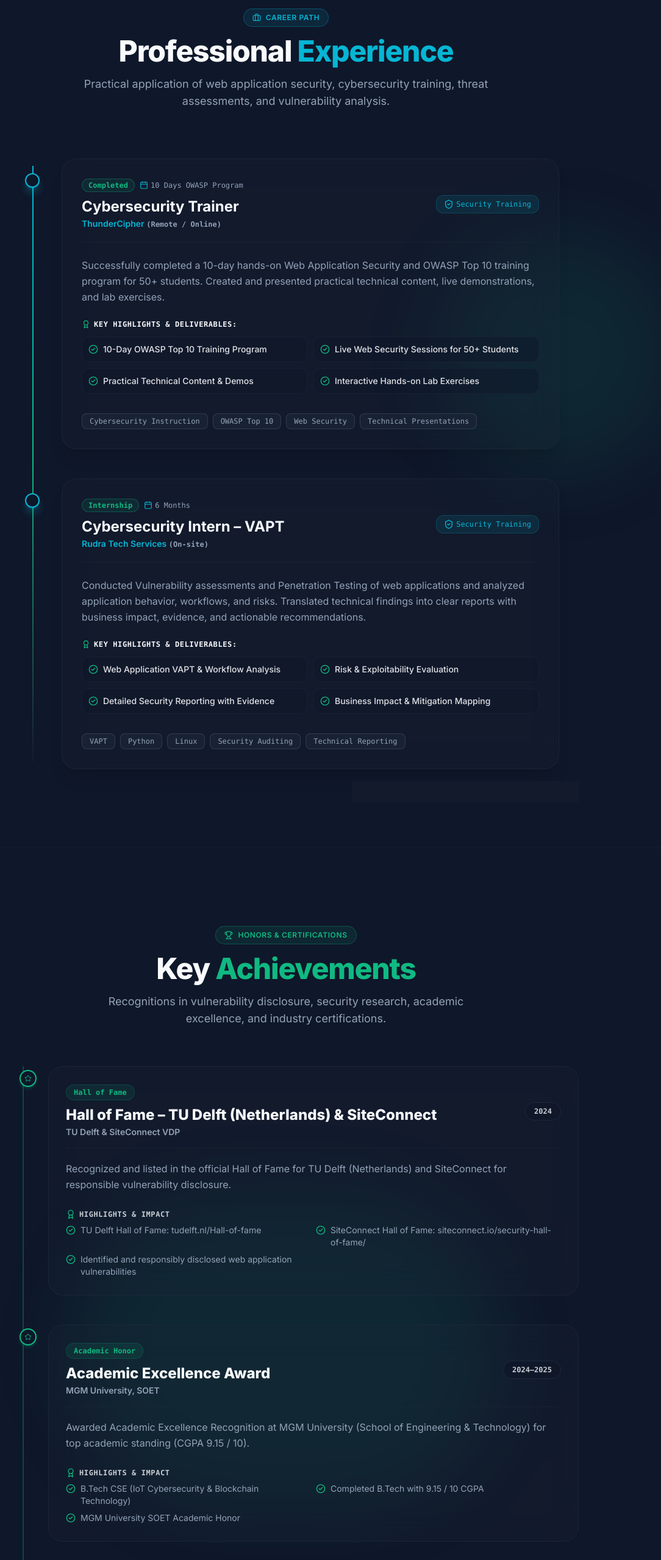
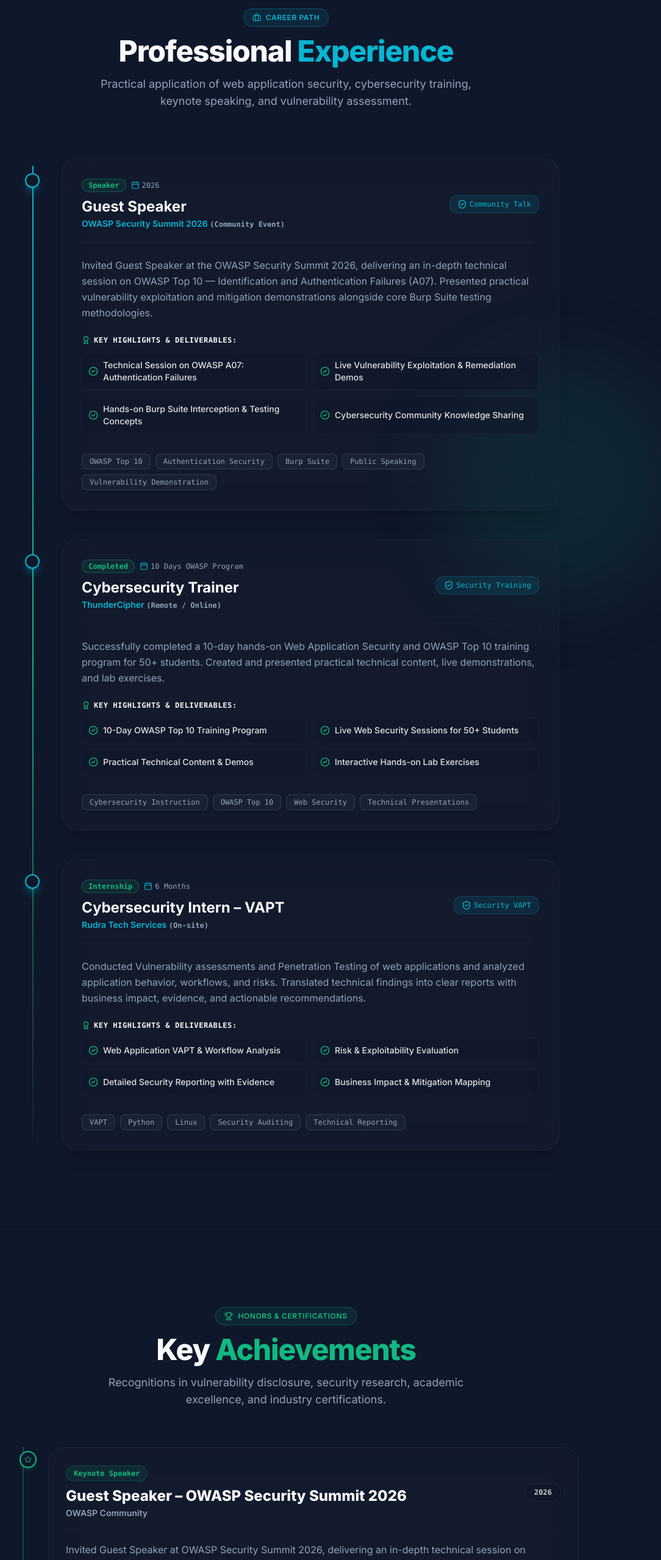
Before and after one commit to ShrutiiiShinde/secure-dev-portfolio, a Next.js app: page / in a window 1280 px wide. Shown: the part 2060-4619 px from the top of the page at 61% size, without its empty margins (171-1255 px from the left). Built offline with nearby package versions, Linux system fonts and the light colour scheme.

Commit message:
add Guest Speaker experience at OWASP Security Summit 2026

```diff
--- a/app/resume/page.tsx
+++ b/app/resume/page.tsx
@@ -54,7 +54,7 @@ export default function ResumePage() {
             Curriculum <span className="text-primary">Vitae</span>
           </h1>
           <p className="text-muted-foreground text-base sm:text-lg max-w-2xl">
-            A comprehensive breakdown of VAPT experience, cybersecurity instruction, projects, achievements, and technical skillsets matching the official resume.
+            A comprehensive breakdown of VAPT experience, keynote speaking, cybersecurity instruction, projects, achievements, and technical skillsets matching the official resume.
           </p>
         </div>
 
@@ -130,23 +130,23 @@ export default function ResumePage() {
           <div className="space-y-6">
             <h3 className="text-xs font-mono font-bold uppercase text-primary tracking-wider flex items-center gap-2">
               <Briefcase className="w-4 h-4" />
-              <span>EXPERIENCE</span>
+              <span>EXPERIENCE & COMMUNITY CONTRIBUTIONS</span>
             </h3>
 
             <div className="space-y-8 pl-4 border-l-2 border-primary/30">
-              {/* Entry 1: Cybersecurity Intern – VAPT */}
+              {/* Entry 1: Guest Speaker – OWASP Security Summit 2026 */}
               <div className="space-y-2">
                 <div className="flex flex-col sm:flex-row sm:items-center justify-between gap-1">
                   <h4 className="text-lg font-bold text-foreground">
-                    Cybersecurity Intern – VAPT <span className="text-muted-foreground font-normal">| Rudra Tech Services (On-site)</span>
+                    Guest Speaker <span className="text-muted-foreground font-normal">| OWASP Security Summit 2026</span>
                   </h4>
                   <span className="text-xs font-mono text-secondary font-semibold">
-                    6 Months | On-site
+                    2026 | Keynote Session
                   </span>
                 </div>
                 <ul className="list-disc list-inside text-xs sm:text-sm text-muted-foreground space-y-1.5 pt-2">
-                  <li>Conducted Vulnerability assessments and Penetration Testing of web applications and analyzed application behavior, workflows, and risks.</li>
-                  <li>Translated technical findings into clear reports with business impact, evidence, and actionable recommendations.</li>
+                  <li>Delivered a technical session on OWASP Top 10 — Identification & Authentication Failures (A07).</li>
+                  <li>Presented live vulnerability exploitation, mitigation strategies, and practical Burp Suite testing concepts.</li>
                 </ul>
               </div>
 
@@ -163,6 +163,22 @@ export default function ResumePage() {
                 <ul className="list-disc list-inside text-xs sm:text-sm text-muted-foreground space-y-1.5 pt-2">
                   <li>Delivered a 10-day hands-on Web Application Security and OWASP Top 10 training program for 50+ students.</li>
                   <li>Created and presented practical technical content, demonstrations, and hands-on lab exercises.</li>
+                </ul>
+              </div>
+
+              {/* Entry 3: Cybersecurity Intern – VAPT */}
+              <div className="space-y-2">
+                <div className="flex flex-col sm:flex-row sm:items-center justify-between gap-1">
+                  <h4 className="text-lg font-bold text-foreground">
+                    Cybersecurity Intern – VAPT <span className="text-muted-foreground font-normal">| Rudra Tech Services (On-site)</span>
+                  </h4>
+                  <span className="text-xs font-mono text-secondary font-semibold">
+                    6 Months | On-site
+                  </span>
+                </div>
+                <ul className="list-disc list-inside text-xs sm:text-sm text-muted-foreground space-y-1.5 pt-2">
+                  <li>Conducted Vulnerability assessments and Penetration Testing of web applications and analyzed application behavior, workflows, and risks.</li>
+                  <li>Translated technical findings into clear reports with business impact, evidence, and actionable recommendations.</li>
                 </ul>
               </div>
             </div>
@@ -227,6 +243,14 @@ export default function ResumePage() {
             <ul className="space-y-3 text-xs sm:text-sm text-muted-foreground">
               <li className="space-y-1">
                 <div className="font-semibold text-foreground">
+                  • Guest Speaker – OWASP Security Summit 2026
+                </div>
+                <p className="text-xs text-muted-foreground pl-3">
+                  Delivered session on OWASP Top 10 Identification & Authentication Failures (A07) with Burp Suite demos.
+                </p>
+              </li>
+              <li className="space-y-1">
+                <div className="font-semibold text-foreground">
                   • Hall of Fame – TU Delft (Netherlands) & SiteConnect
                 </div>
                 <p className="text-xs text-muted-foreground pl-3">
@@ -268,7 +292,7 @@ export default function ResumePage() {
             <div className="grid grid-cols-1 gap-4 text-xs font-mono">
               <div className="p-3.5 rounded-xl border border-muted/60 bg-background/50 space-y-1">
                 <span className="text-primary font-bold">Product & Communication:</span>
-                <p className="text-muted-foreground font-sans">Technical Writing, Content Creation, Presentation, Public Speaking, Audience Engagement, Problem Solving, Documentation</p>
+                <p className="text-muted-foreground font-sans">Technical Writing, Public Speaking, Keynote Presentation, Content Creation, Audience Engagement, Problem Solving, Documentation</p>
               </div>
               <div className="p-3.5 rounded-xl border border-muted/60 bg-background/50 space-y-1">
                 <span className="text-secondary font-bold">Technology:</span>
--- a/components/sections/ExperienceSection.tsx
+++ b/components/sections/ExperienceSection.tsx
@@ -6,6 +6,29 @@ import { Experience } from "@/types";
 
 // Reusable experience data list matching official resume
 const experiences: Experience[] = [
+  {
+    id: "exp-3",
+    role: "Guest Speaker",
+    company: "OWASP Security Summit 2026",
+    location: "Community Event",
+    period: "2026",
+    type: "Speaker",
+    description:
+      "Invited Guest Speaker at the OWASP Security Summit 2026, delivering an in-depth technical session on OWASP Top 10 — Identification and Authentication Failures (A07). Presented practical vulnerability exploitation and mitigation demonstrations alongside core Burp Suite testing methodologies.",
+    responsibilities: [
+      "Technical Session on OWASP A07: Authentication Failures",
+      "Live Vulnerability Exploitation & Remediation Demos",
+      "Hands-on Burp Suite Interception & Testing Concepts",
+      "Cybersecurity Community Knowledge Sharing",
+    ],
+    skills: [
+      "OWASP Top 10",
+      "Authentication Security",
+      "Burp Suite",
+      "Public Speaking",
+      "Vulnerability Demonstration",
+    ],
+  },
   {
     id: "exp-2",
     role: "Cybersecurity Trainer",
@@ -79,7 +102,7 @@ export default function ExperienceSection() {
             Professional <span className="text-primary">Experience</span>
           </h2>
           <p className="text-muted-foreground text-base sm:text-lg max-w-2xl mx-auto">
-            Practical application of web application security, cybersecurity training, threat assessments, and vulnerability analysis.
+            Practical application of web application security, cybersecurity training, keynote speaking, and vulnerability assessment.
           </p>
         </motion.div>
 
@@ -129,7 +152,7 @@ export default function ExperienceSection() {
 
                     <div className="flex items-center gap-1 text-xs font-mono text-primary bg-primary/10 border border-primary/20 px-3 py-1.5 rounded-xl self-start sm:self-center">
                       <ShieldCheck className="w-4 h-4 text-primary" />
-                      <span>Security Training</span>
+                      <span>{exp.type === "Speaker" ? "Community Talk" : exp.type === "Completed" ? "Security Training" : "Security VAPT"}</span>
                     </div>
                   </div>
 
--- a/lib/achievementsData.ts
+++ b/lib/achievementsData.ts
@@ -1,6 +1,20 @@
 import { Achievement } from "@/types";
 
 export const achievementsData: Achievement[] = [
+  {
+    id: "ach-speaker",
+    title: "Guest Speaker – OWASP Security Summit 2026",
+    organization: "OWASP Community",
+    period: "2026",
+    badge: "Keynote Speaker",
+    description:
+      "Invited Guest Speaker at OWASP Security Summit 2026, delivering an in-depth technical session on OWASP Top 10 — Identification and Authentication Failures (A07) with practical Burp Suite demonstrations.",
+    highlights: [
+      "Technical Session on OWASP A07: Authentication Failures",
+      "Live Vulnerability Exploitation & Remediation Demos",
+      "Burp Suite Interception & Testing Methodologies",
+    ],
+  },
   {
     id: "ach-1",
     title: "Hall of Fame – TU Delft (Netherlands) & SiteConnect",
```
